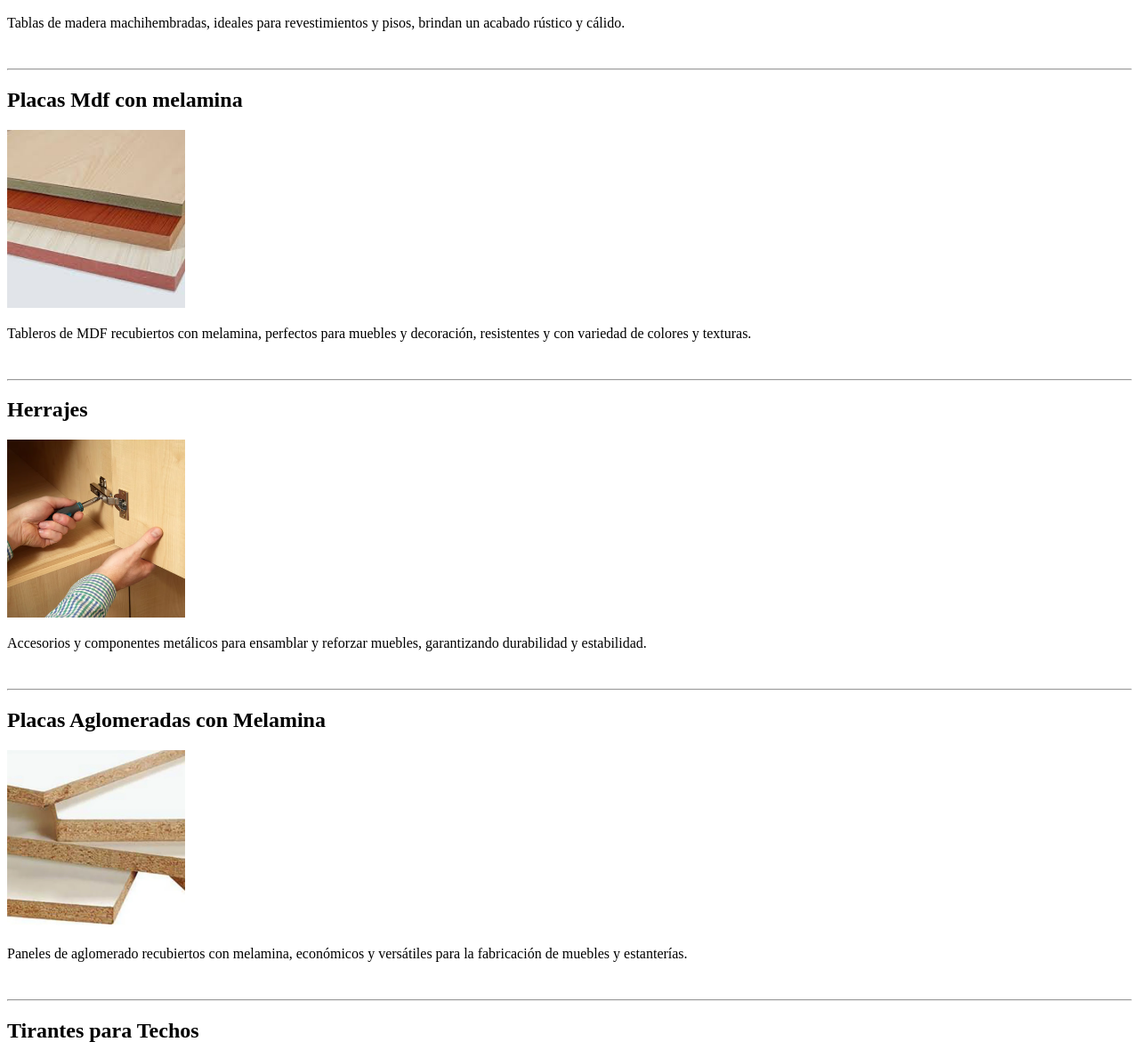
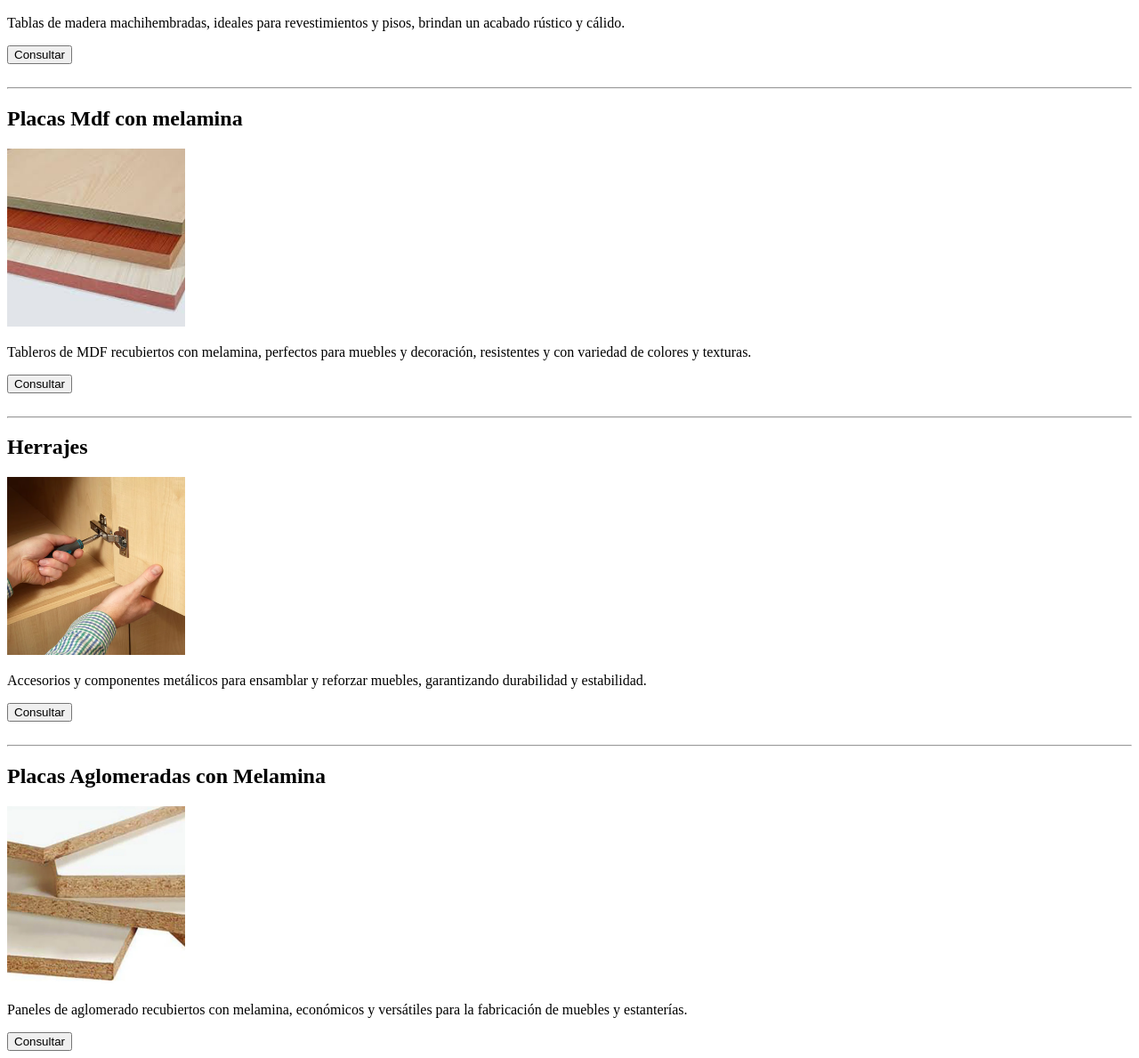
Before and after one commit to FedericoG2/Proyecto-Web1, a plain HTML site: page productos.html in a window 1280 px wide. Shown: the part 378-1567 px from the top of the page at 89% size. Drawn offline with Linux system fonts and the light colour scheme.

Commit message:
agregado de botones

```diff
--- a/productos.html
+++ b/productos.html
@@ -23,6 +23,8 @@
             <img src="./recursos/img/Pmachimbre.jpg" alt="img-Machimbres" width="200">
             <p>Tablas de madera machihembradas, ideales para revestimientos y pisos, brindan un acabado rústico y
                 cálido.</p>
+            <button>Consultar</button>
+
         </div>
         <br>
         <hr>
@@ -31,6 +33,7 @@
             <img src="./recursos/img/Pmdf.jpg" alt="img-Mdf" width="200">
             <p>Tableros de MDF recubiertos con melamina, perfectos para muebles y decoración, resistentes y con variedad
                 de colores y texturas.</p>
+            <button>Consultar</button>
         </div>
         <br>
         <hr>
@@ -39,6 +42,7 @@
             <img src="./recursos/img/Pherrajes.avif" alt="img-Herrajes" width="200">
             <p>Accesorios y componentes metálicos para ensamblar y reforzar muebles, garantizando durabilidad y
                 estabilidad.</p>
+            <button>Consultar</button>
         </div>
         <br>
         <hr>
@@ -47,6 +51,7 @@
             <img src="./recursos/img/Paglomerado.webp" alt="img-Aglomerado" width="200">
             <p>Paneles de aglomerado recubiertos con melamina, económicos y versátiles para la fabricación de muebles y
                 estanterías.</p>
+            <button>Consultar</button>
         </div>
         <br>
         <hr>
@@ -55,6 +60,7 @@
             <img src="./recursos/img/Ptirantes.webp" alt="img-Tirantes" width="200">
             <p>Maderas robustas y resistentes, ideales para estructuras de techos y soportes, aportando firmeza y
                 estabilidad.</p>
+            <button>Consultar</button>
         </div>
         <br>
         <hr>
```
Also changed, not shown: servicios.html (+6 -0 lines).
